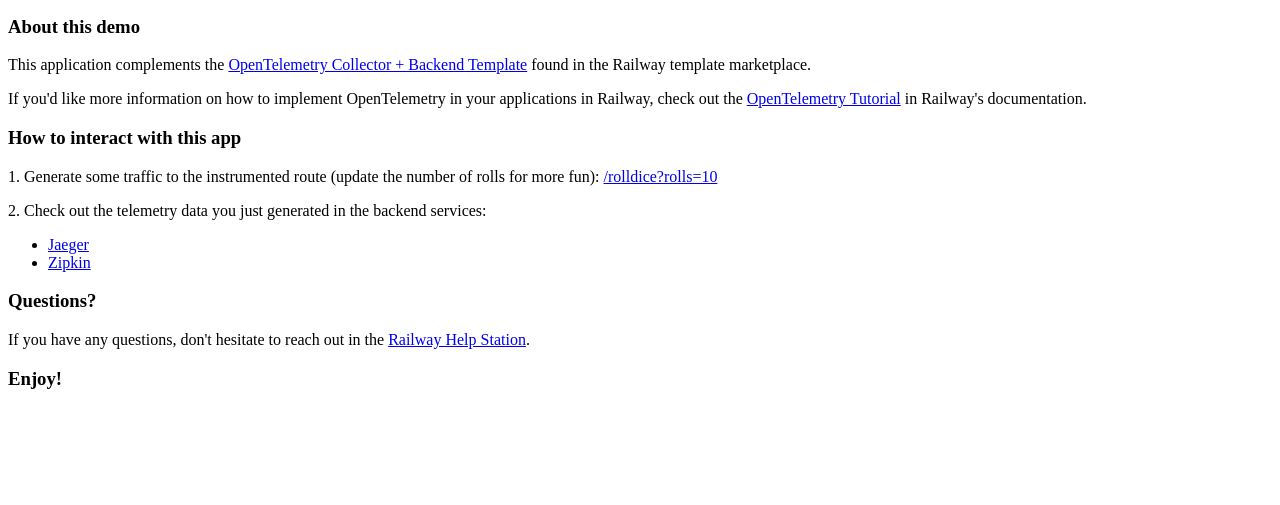
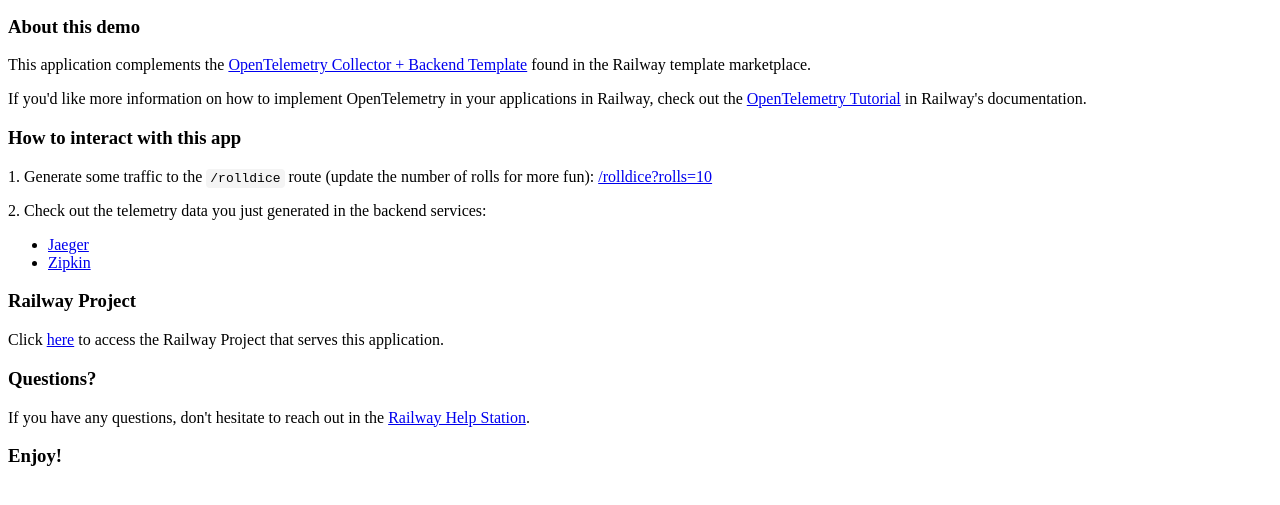
Before and after one commit to railwayapp-templates/opentelemetry-collector-stack, a website: page exampleApp/public/index.html in a window 1280 px wide. Shown: the part 101-606 px from the top of the page. Drawn offline with Linux system fonts and the light colour scheme.

Commit message:
update html

```diff
--- a/exampleApp/public/index.html
+++ b/exampleApp/public/index.html
@@ -14,12 +14,14 @@
         <p>This application complements the <a href="https://railway.app/template/7KNDff" target="_blank">OpenTelemetry Collector + Backend Template</a> found in the Railway template marketplace.</p>
         <p>If you'd like more information on how to implement OpenTelemetry in your applications in Railway, check out the <a href="https://docs.railway.app/tutorials/deploy-an-otel-collector-stack" target="_blank">OpenTelemetry Tutorial</a> in Railway's documentation.</p>
     <h3>How to interact with this app</h3>
-        <p>1. Generate some traffic to the instrumented route (update the number of rolls for more fun): <a href="https://classy-writing-production.up.railway.app/rolldice?rolls=10" target="_blank">/rolldice?rolls=10</a></p>
+        <p>1. Generate some traffic to the <code style="background-color: #f4f4f4; color: #000; padding: 2px 4px; font-family: monospace; border-radius: 4px;">/rolldice</code> route (update the number of rolls for more fun): <a href="https://classy-writing-production.up.railway.app/rolldice?rolls=10" target="_blank">/rolldice?rolls=10</a></p>
         <p>2. Check out the telemetry data you just generated in the backend services:</p>
         <ul>
             <li><a href="https://jaeger-production-7589.up.railway.app/search?limit=20&lookback=1h&service=dice-server" target="_blank">Jaeger</a></li>
             <li><a href="https://zipkin-production.up.railway.app/zipkin/?lookback=15m&endTs=1710534357988&limit=10" target="_blank">Zipkin</a></li>
         </ul>
+    <h3>Railway Project</h3>
+        <p>Click <a href="https://railway.app/project/fdcd87c0-aebd-4d3e-a815-9d48879404fa" target="_blank">here</a> to access the Railway Project that serves this application.</p>
     <h3>Questions?</h3>
         <p>If you have any questions, don't hesitate to reach out in the <a href="https://help.railway.app/feedback/docs-deploy-an-otel-collector-c8a9bf18" target="_blank">Railway Help Station</a>.</p>
     <h3>Enjoy!</h3>
```
